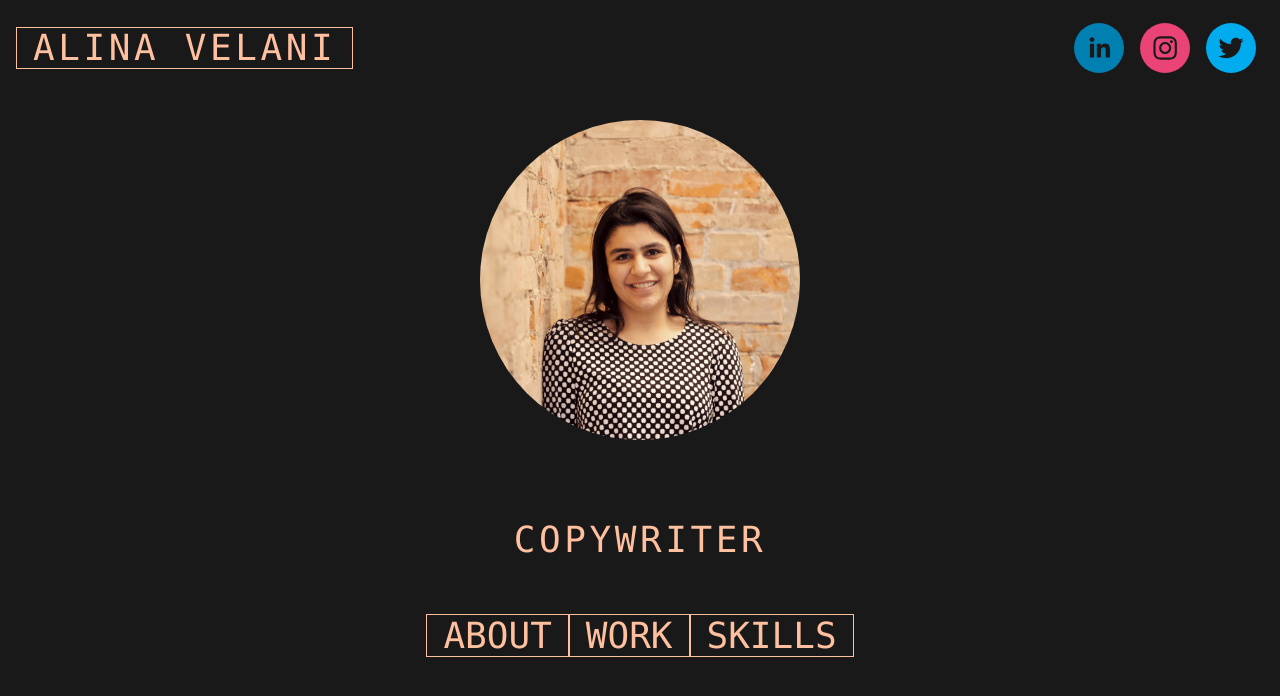
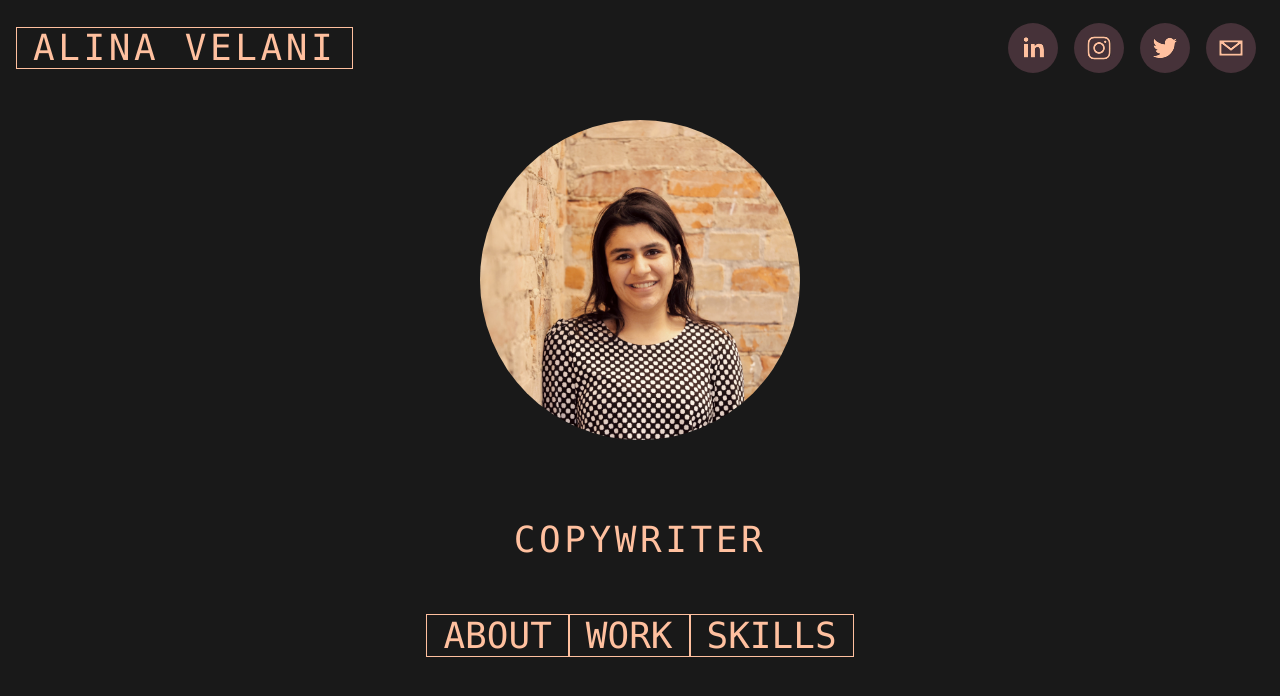
Before and after one commit to rutvij26/alina-portfolio, a Next.js app: page / in a window 1280 px wide. Shown: the top 696 px of the page. Built offline with nearby package versions, Linux system fonts and the light colour scheme.

Commit message:
fix: 🐛 social icons

```diff
--- a/app/components/NavBar.tsx
+++ b/app/components/NavBar.tsx
@@ -11,16 +11,29 @@ const NavBar = () => {
                 <div className="px-2">
                     <SocialIcon
                         url="https://www.linkedin.com/in/alina-velani-37b4b4180/"
+                        bgColor='#463239'
+                        fgColor='#ffc09f'
                     />
                 </div>
                 <div className="px-2">
                     <SocialIcon
                         url="https://www.instagram.com/alina_velani28/"
+                        bgColor='#463239'
+                        fgColor='#ffc09f'
                     />
                 </div>
                 <div className="px-2">
                     <SocialIcon
                         url="https://twitter.com/alina_velani28"
+                        bgColor='#463239'
+                        fgColor='#ffc09f'
+                    />
+                </div>
+                <div className="px-2">
+                    <SocialIcon
+                        url="mailto:alinavelani99@gmail.com"
+                        bgColor='#463239'
+                        fgColor='#ffc09f'
                     />
                 </div>
             </div>
```
